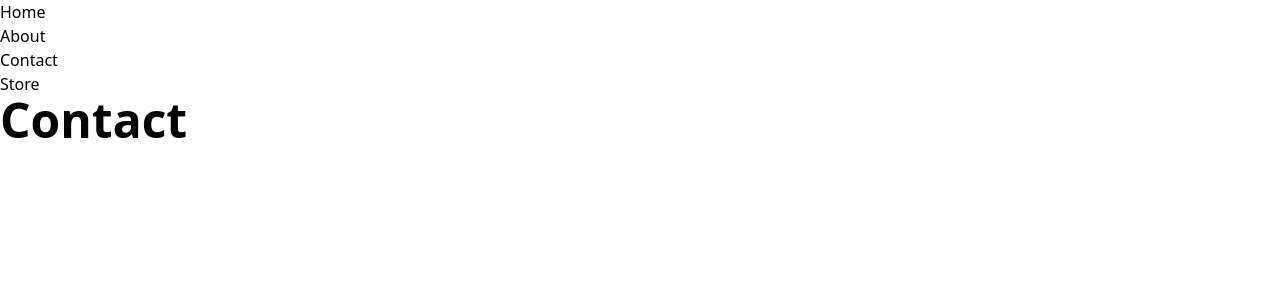
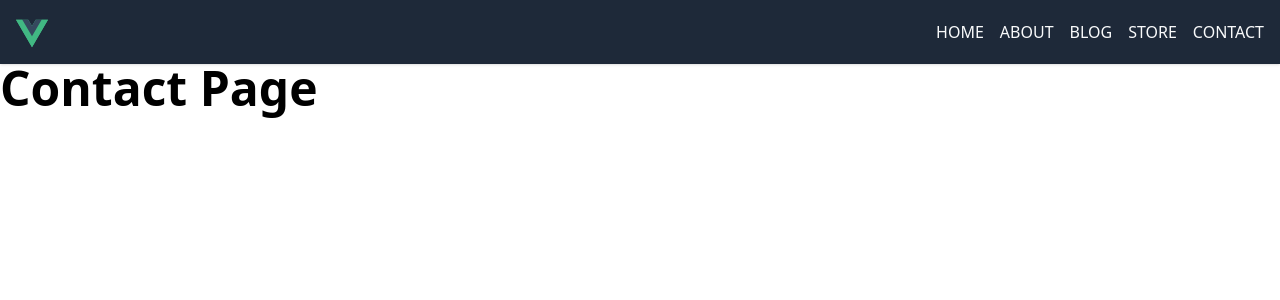
Before and after one commit to it27427/vue-3, a Vue app: page /contact in a window 1280 px wide. Shown: the top 300 px of the page. Built offline with nearby package versions, Linux system fonts and the light colour scheme.

Commit message:
Main Menu Created

```diff
--- a/src/App.vue
+++ b/src/App.vue
@@ -1,24 +1,10 @@
 <script setup lang="ts">
-import Test from "@/components/Test.vue";
+import Header from "@/components/global/Header.vue";
 </script>
 
 <template>
   <div>
-    <ul>
-      <li>
-        <router-link to="/"> Home </router-link>
-      </li>
-      <li>
-        <router-link to="/about"> About </router-link>
-      </li>
-      <li>
-        <router-link to="/contact"> Contact </router-link>
-      </li>
-      <li>
-        <router-link to="/store"> Store </router-link>
-      </li>
-    </ul>
-
+    <Header />
     <router-view></router-view>
   </div>
 </template>
--- a/src/components/global/Header.vue
+++ b/src/components/global/Header.vue
@@ -0,0 +1,9 @@
+<script setup lang="ts">
+import MainMenu from "@/components/global/MainMenu.vue";
+</script>
+
+<template>
+  <header class="header bg-white shadow sticky-top w-full z-50">
+    <MainMenu />
+  </header>
+</template>
--- a/src/components/global/MainMenu.vue
+++ b/src/components/global/MainMenu.vue
@@ -1,20 +1,52 @@
 <template>
-  <div>
-    <ul>
+  <nav class="flex items-center justify-between p-4 bg-gray-800">
+    <figure class="flex items-center justify-center">
+      <router-link to="/">
+        <img src="@/assets/vue.svg" alt="Brand Logo" class="h-8 w-8" />
+      </router-link>
+    </figure>
+
+    <ul class="flex items-center space-x-4">
       <li>
-        <router-link to="/"> Home </router-link>
+        <router-link
+          to="/"
+          class="text-gray-50 hover:text-green-200 uppercase transition duration-500 ease-in-out"
+        >
+          Home
+        </router-link>
       </li>
       <li>
-        <router-link to="/about"> About </router-link>
+        <router-link
+          to="/about"
+          class="text-gray-50 hover:text-green-200 uppercase transition duration-500 ease-in-out"
+        >
+          About
+        </router-link>
       </li>
       <li>
-        <router-link to="/contact"> Contact </router-link>
+        <router-link
+          to="/blog"
+          class="text-gray-50 hover:text-green-200 uppercase transition duration-500 ease-in-out"
+        >
+          Blog
+        </router-link>
       </li>
       <li>
-        <router-link to="/store"> Store </router-link>
+        <router-link
+          to="/store"
+          class="text-gray-50 hover:text-green-200 uppercase transition duration-500 ease-in-out"
+        >
+          Store
+        </router-link>
+      </li>
+      <li>
+        <router-link
+          to="/contact"
+          class="text-gray-50 hover:text-green-200 uppercase transition duration-500 ease-in-out"
+        >
+          Contact
+        </router-link>
       </li>
     </ul>
-
-    <router-view></router-view>
-  </div>
+  </nav>
 </template>
--- a/src/routes/index.ts
+++ b/src/routes/index.ts
@@ -2,6 +2,7 @@ import { createRouter, createWebHistory } from "vue-router";
 
 import Home from "@/views/Home.vue";
 import About from "@/views/About.vue";
+import Blog from "@/views/Blog.vue";
 import Contact from "@/views/Contact.vue";
 
 import Store from "@/views/Store.vue";
@@ -10,9 +11,8 @@ import NotFound from "@/views/NotFound.vue";
 
 const routes = [
   { path: "/", name: "Home", component: Home },
-
   { path: "/about", name: "About", component: About },
-
+  { path: "/blog", name: "Blog", component: Blog },
   { path: "/contact", name: "Contact", component: Contact },
 
   { path: "/store", name: "Store", component: Store },
--- /dev/null
+++ b/src/shims-vue.d.ts
@@ -0,0 +1,5 @@
+declare module "*.vue" {
+  import { DefineComponent } from "vue";
+  const component: DefineComponent<{}, {}, any>;
+  export default component;
+}
--- a/src/views/Profile.vue
+++ b/src/views/Author.vue
@@ -2,6 +2,6 @@
 
 <template>
   <div>
-    <h1 class="text-5xl font-bold text-black">Proifle Page</h1>
+    <h1 class="text-5xl font-bold text-black">Author Profile</h1>
   </div>
 </template>
--- a/src/views/SignIn.vue
+++ b/src/views/Blog.vue
@@ -2,6 +2,6 @@
 
 <template>
   <div>
-    <h1 class="text-5xl font-bold text-black">Sign In Page</h1>
+    <h1 class="text-5xl font-bold text-black">Blog Page</h1>
   </div>
 </template>
--- a/src/views/SignUp.vue
+++ b/src/views/BlogDetails.vue
@@ -2,6 +2,6 @@
 
 <template>
   <div>
-    <h1 class="text-5xl font-bold text-black">Sign Up Page</h1>
+    <h1 class="text-5xl font-bold text-black">Blog Details Page</h1>
   </div>
 </template>
--- a/src/views/Contact.vue
+++ b/src/views/Contact.vue
@@ -2,6 +2,6 @@
 
 <template>
   <div>
-    <h1 class="text-5xl font-bold text-black">Contact</h1>
+    <h1 class="text-5xl font-bold text-black">Contact Page</h1>
   </div>
 </template>
--- a/tsconfig.json
+++ b/tsconfig.json
@@ -5,6 +5,11 @@
     "moduleResolution": "NodeNext",
     "allowImportingTsExtensions": true,
     "allowSyntheticDefaultImports": true,
+    "strict": true,
+    "jsx": "preserve",
+    "esModuleInterop": true,
+    "skipLibCheck": true,
+    "resolveJsonModule": true,
     "noEmit": true,
     "types": ["node"],
     "baseUrl": ".",
```
